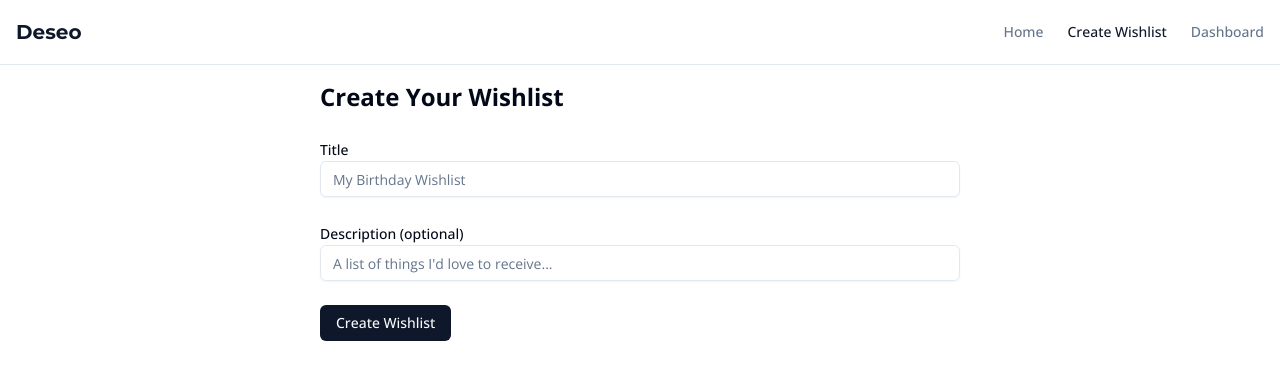
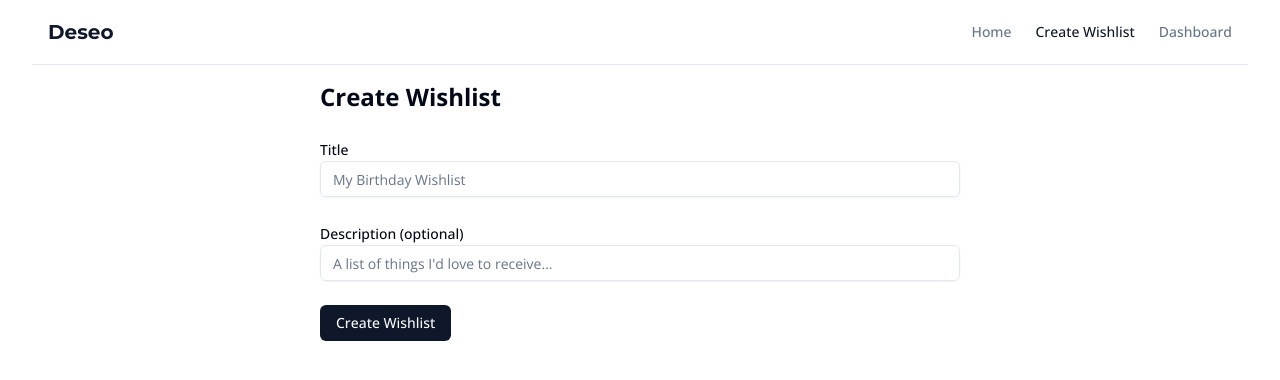
Before and after one commit to xyberty/deseo, a Next.js app: page /create in a window 1280 px wide. Shown: the top 380 px of the page. Built offline with nearby package versions, Linux system fonts and the light colour scheme.

Commit message:
feat: Make the app tighter horizontally

```diff
--- a/src/app/create/page.tsx
+++ b/src/app/create/page.tsx
@@ -45,8 +45,8 @@ export default function CreateWishlist() {
   };
 
   return (
-    <main className="container mx-auto p-4 max-w-2xl">
-      <h1 className="text-2xl font-bold mb-6">Create Your Wishlist</h1>
+    <div className="container mx-auto p-4 max-w-2xl">
+      <h1 className="text-2xl font-bold mb-6">Create Wishlist</h1>
 
       <form onSubmit={handleSubmit} className="space-y-6">
         <div className="space-y-2">
@@ -78,6 +78,6 @@ export default function CreateWishlist() {
           {isLoading ? 'Creating...' : 'Create Wishlist'}
         </Button>
       </form>
-    </main>
+    </div>
   );
 }
--- a/src/app/layout.tsx
+++ b/src/app/layout.tsx
@@ -26,12 +26,14 @@ export default function RootLayout({
 }>) {
   return (
     <html lang="en" className={`${openSans.variable} ${montserrat.variable}`}>
-      <body className="min-h-screen bg-background font-sans antialiased">
-        <div className="relative flex min-h-screen flex-col" data-slot="root">
-          <Navbar />
-          <main className="flex-1" data-slot="main">
-            {children}
-          </main>
+      <body className="bg-background font-sans antialiased">
+        <div className="flex min-h-screen flex-col items-center" data-slot="root">
+          <div className="container">
+            <Navbar />
+            <main className="flex-1 lg:max-w-4xl max-w-full mx-auto " data-slot="main">
+              {children}
+            </main>
+          </div>
           <Toaster />
         </div>
       </body>
```
